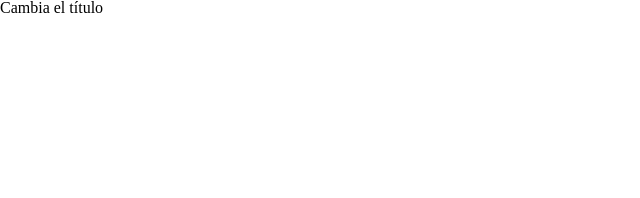
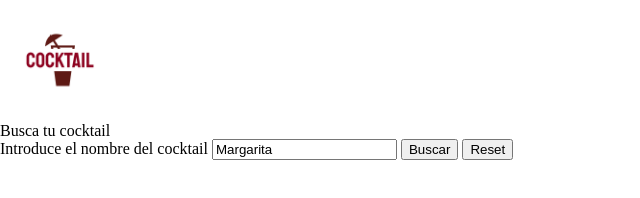
Before and after one commit to Adalab/modulo-2-evaluacion-final-ErriGarcia, a website: page src/html/index.html in a window 1280 px wide. Shown: the whole page, without its empty margins (0-640 px from the left). Drawn offline with nearby package versions, Linux system fonts and the light colour scheme; files that its build step writes are made by us from their sources; files whose address does not match are found by name.

Commit message:
add HTML basic structure

```diff
--- a/public/assets/js/main.js
+++ b/public/assets/js/main.js
@@ -1,5 +1,2 @@
-'use strict';
-
-console.log('>> Ready :)');
-
+'use strict'
 //# sourceMappingURL=main.js.map
--- a/src/html/index.html
+++ b/src/html/index.html
@@ -4,21 +4,62 @@
 <head>
   <meta charset="UTF-8" />
   <meta name="viewport" content="width=device-width, initial-scale=1" />
-  <title>Módulo 2: ejercicio de evaluación final Enrica Garcia</title>
-  <!-- Google Fonts
-      <link href="https://fonts.googleapis.com/css?family=Roboto&display=swap" rel="stylesheet" />
-    -->
-  <!-- Icons
-
-    -->
+  <title>Módulo 2 ejercicio de evaluación final Enrica Garcia</title>
   <link rel="stylesheet" href="./assets/css/main.css" />
   <link rel="icon" href="./assets/images/favicon.png" />
 </head>
 
 <body>
-  <include src="./partials/header.html"></include>
-  <include src="./partials/main.html"></include>
-  <include src="./partials/footer.html"></include>
+  <main class="main">
+    <section class="main-section-search">
+      <nav class="main-section-search-menu">
+        <img class="main-section-search-menu-logo" src="./assets/images/logo-color.png" alt="logo-cocktail">
+      </nav>
+      <h1 class="main-section-search-title">Busca tu cocktail</h1>
+
+     <!-- Form -->
+      <form class="main-section-form" action="#" method="get">
+        <label class="main-section-form-title" for="cocktail-name">
+          Introduce el nombre del cocktail
+        </label>
+
+        <input class="js-search-input main-section-form-search-input"
+        type="text"
+        name="cocktail-name"
+        id="cocktail-name"
+        placeholder="Ej: Martini"
+        value="Margarita"
+        title="Introduce el nombre del cocktail">
+
+        <input class="js-search-button main-section-form-search-button"
+        type="button"
+        value="Buscar"
+        title="Clica aquí para buscar">
+
+
+        <input class="js-reset-button main-section-form-reset-button"
+        type="button"
+        value="Reset"
+        title="Clica aquí para reiniciar la búsqueda">
+
+      </form>
+    </section>
+
+    <!-- Cocktail list section -->
+    <section>
+      <ul class="js-cocktails-list">
+
+      </ul>
+    </section>
+
+    <!-- Favorite cocktail list section -->
+    <section>
+      <ul class="js-favorite-cocktails-list">
+
+      </ul>
+    </section>
+  </main>
+
   <script src="./assets/js/main.js"></script>
 </body>
 
--- a/src/js/main.js
+++ b/src/js/main.js
@@ -1,3 +1 @@
-'use strict';
-
-console.log('>> Ready :)');
+'use strict'
--- a/src/scss/pages/_index.scss
+++ b/src/scss/pages/_index.scss
@@ -0,0 +1,3 @@
+.main-section-search-menu-logo {
+    width: 120px;
+}
```
Also changed, not shown: public/index.html (+47 -12 lines), public/assets/css/main.css, src/images/logo-color.png (added), 3 other files.
